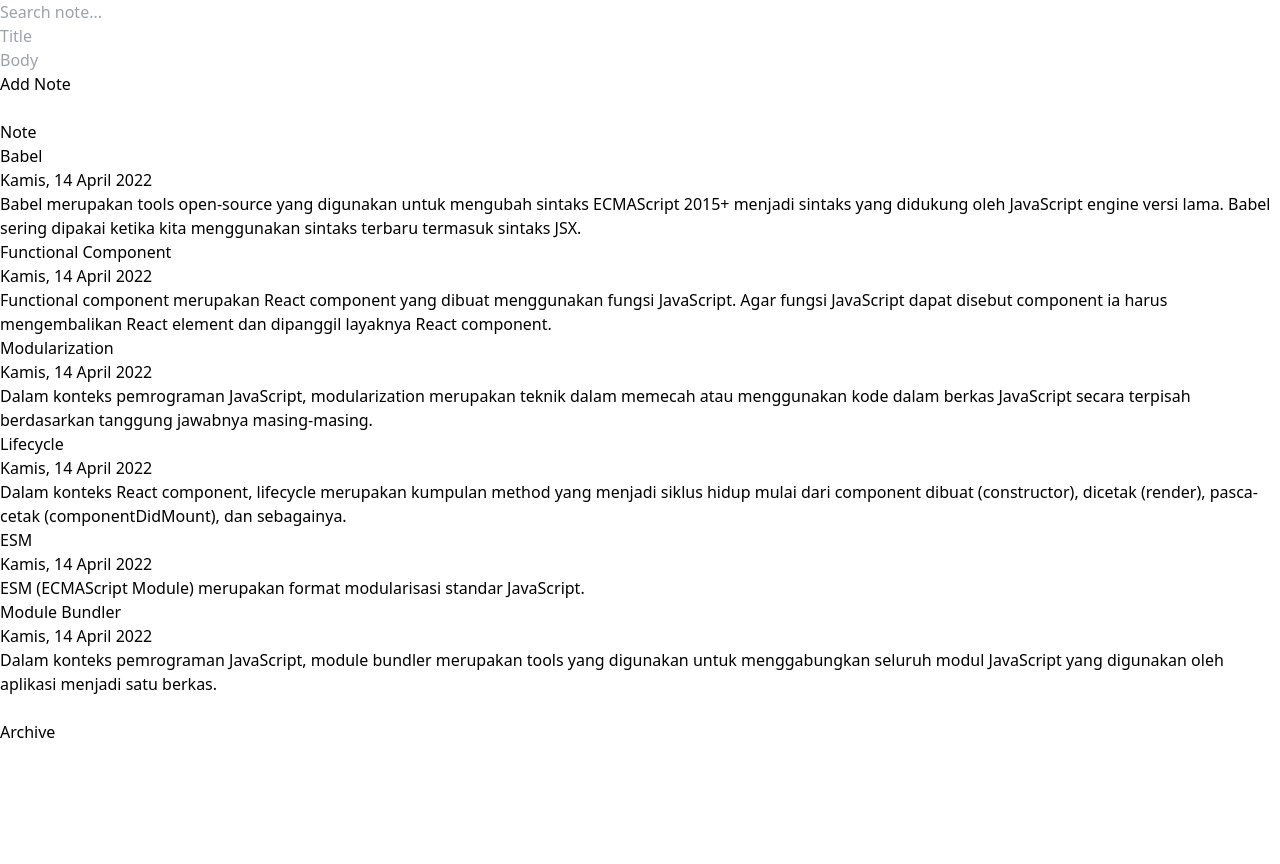
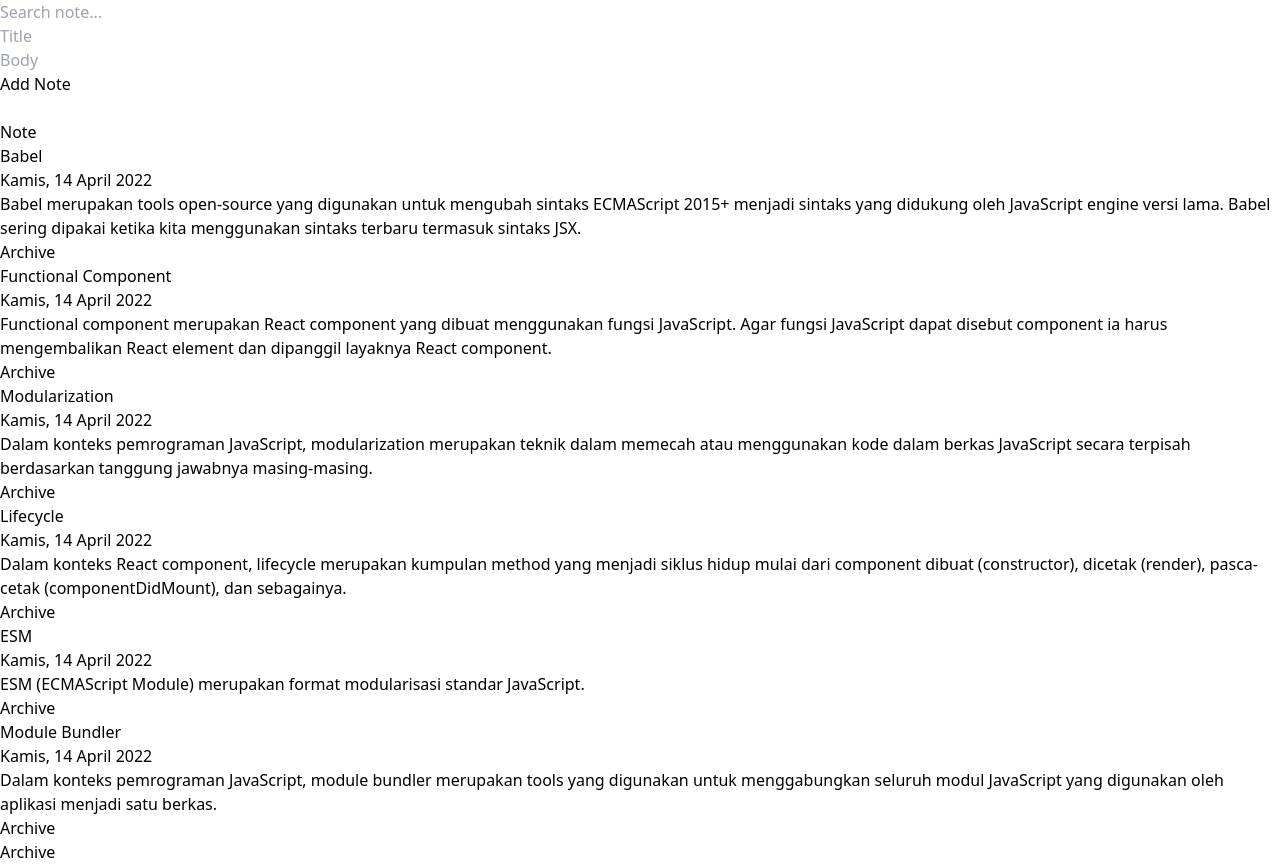
Before and after one commit to mawghan0/note-app, a React (Vite) app: page / in a window 1280 px wide. Before the commit the page ends 800 px from the top, so only its background shows below. Built offline with nearby package versions, Linux system fonts and the light colour scheme.

Commit message:
add: archiveItem

```diff
--- a/src/App.jsx
+++ b/src/App.jsx
@@ -20,6 +20,8 @@
       <ListItem
         filteredDatas={filteredDatas}
         showFormattedDate={showFormattedDate}
+        setDatas={setDatas}
+        setFilteredDatas={setFilteredDatas}
       />
     </>
   );
--- /dev/null
+++ b/src/components/ArchiveItem.jsx
@@ -0,0 +1,29 @@
+import PropTypes from "prop-types";
+
+function ArchiveItem({ archived, id, datas, setDatas, setFilteredDatas }) {
+  const archiveData = (event) => {
+    event.preventDefault();
+    const updatedData = datas.map((data) =>
+      data.id === id ? { ...data, archived: !data.archived } : data
+    );
+    setDatas(updatedData);
+    setFilteredDatas(updatedData);
+  };
+  return (
+    <>
+      <button onClick={archiveData}>
+        {archived ? <p>Unarchive</p> : <p>Archive</p>}
+      </button>
+    </>
+  );
+}
+
+ArchiveItem.propTypes = {
+  archived: PropTypes.bool.isRequired,
+  id: PropTypes.number.isRequired,
+  datas: PropTypes.array.isRequired,
+  setDatas: PropTypes.func.isRequired,
+  setFilteredDatas: PropTypes.func.isRequired,
+};
+
+export default ArchiveItem;
--- a/src/components/Item.jsx
+++ b/src/components/Item.jsx
@@ -1,11 +1,29 @@
 import PropTypes from "prop-types";
+import ArchiveItem from "./ArchiveItem";
 
-function Item({ title, body, createdAt, showFormattedDate }) {
+function Item({
+  title,
+  body,
+  createdAt,
+  archived,
+  showFormattedDate,
+  id,
+  datas,
+  setDatas,
+  setFilteredDatas,
+}) {
   return (
     <>
       <h3>{title}</h3>
       <p>{showFormattedDate(createdAt)}</p>
       <p>{body}</p>
+      <ArchiveItem
+        archived={archived}
+        id={id}
+        datas={datas}
+        setDatas={setDatas}
+        setFilteredDatas={setFilteredDatas}
+      />
     </>
   );
 }
@@ -13,8 +31,13 @@
 Item.propTypes = {
   title: PropTypes.string.isRequired,
   body: PropTypes.string.isRequired,
+  archived: PropTypes.bool.isRequired,
   createdAt: PropTypes.string.isRequired,
   showFormattedDate: PropTypes.func.isRequired,
+  id: PropTypes.number.isRequired,
+  datas: PropTypes.array.isRequired,
+  setDatas: PropTypes.func.isRequired,
+  setFilteredDatas: PropTypes.func.isRequired,
 };
 
 export default Item;
--- a/src/components/ListItem.jsx
+++ b/src/components/ListItem.jsx
@@ -1,18 +1,41 @@
 import PropTypes from "prop-types";
 import Item from "./Item";
 
-function ListItem({ filteredDatas, showFormattedDate }) {
+function ListItem({
+  filteredDatas,
+  showFormattedDate,
+  setDatas,
+  setFilteredDatas,
+}) {
   return (
     <>
-    <h2>Note</h2>
-      {filteredDatas.filter(data => data.archived === false).map((data) => (
-        <Item key={data.id} {...data} showFormattedDate={showFormattedDate}/>
-      ))}
+      <h2>Note</h2>
+      {filteredDatas
+        .filter((data) => data.archived === false)
+        .map((data) => (
+          <Item
+            key={data.id}
+            {...data}
+            showFormattedDate={showFormattedDate}
+            datas={filteredDatas}
+            setDatas={setDatas}
+            setFilteredDatas={setFilteredDatas}
+          />
+        ))}
       <br />
-    <h2>Archive</h2>
-      {filteredDatas.filter(data => data.archived === true).map((data) => (
-        <Item key={data.id} {...data} showFormattedDate={showFormattedDate}/>
-      ))}
+      <h2>Archive</h2>
+      {filteredDatas
+        .filter((data) => data.archived === true)
+        .map((data) => (
+          <Item
+            key={data.id}
+            {...data}
+            showFormattedDate={showFormattedDate}
+            datas={filteredDatas}
+            setDatas={setDatas}
+            setFilteredDatas={setFilteredDatas}
+          />
+        ))}
     </>
   );
 }
@@ -20,6 +43,8 @@
 ListItem.propTypes = {
   filteredDatas: PropTypes.array.isRequired,
   showFormattedDate: PropTypes.func.isRequired,
+  setDatas: PropTypes.func.isRequired,
+  setFilteredDatas: PropTypes.func.isRequired,
 };
 
 export default ListItem;
```
Also changed, not shown: src/components/DeleteItem.jsx (added).
